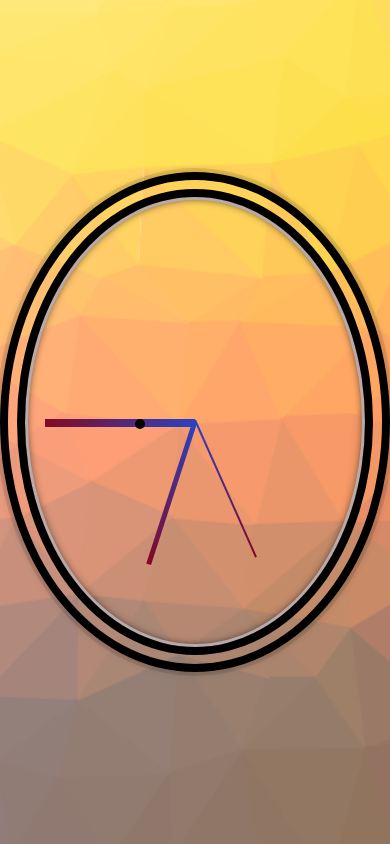
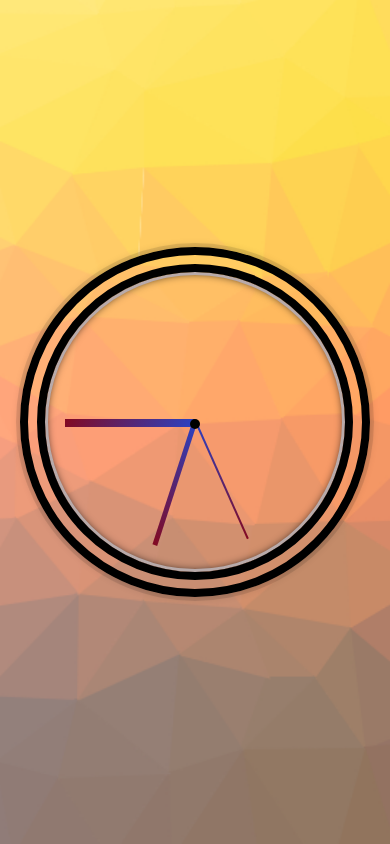
Before and after one commit to Ahmed-Elarosi/Clock, a website: page index.html in a window 390 px wide. Drawn offline with Linux system fonts and the light colour scheme.

Commit message:
mobile version

```diff
--- a/style.css
+++ b/style.css
@@ -93,3 +93,14 @@ body {
   right: 20rem;
   z-index: 100;
 }
+
+@media (max-width: 414px) {
+  .clock {
+    width: 35rem;
+    height: 35rem;
+  }
+
+  .center {
+    right: 12.5rem;
+  }
+}
```
